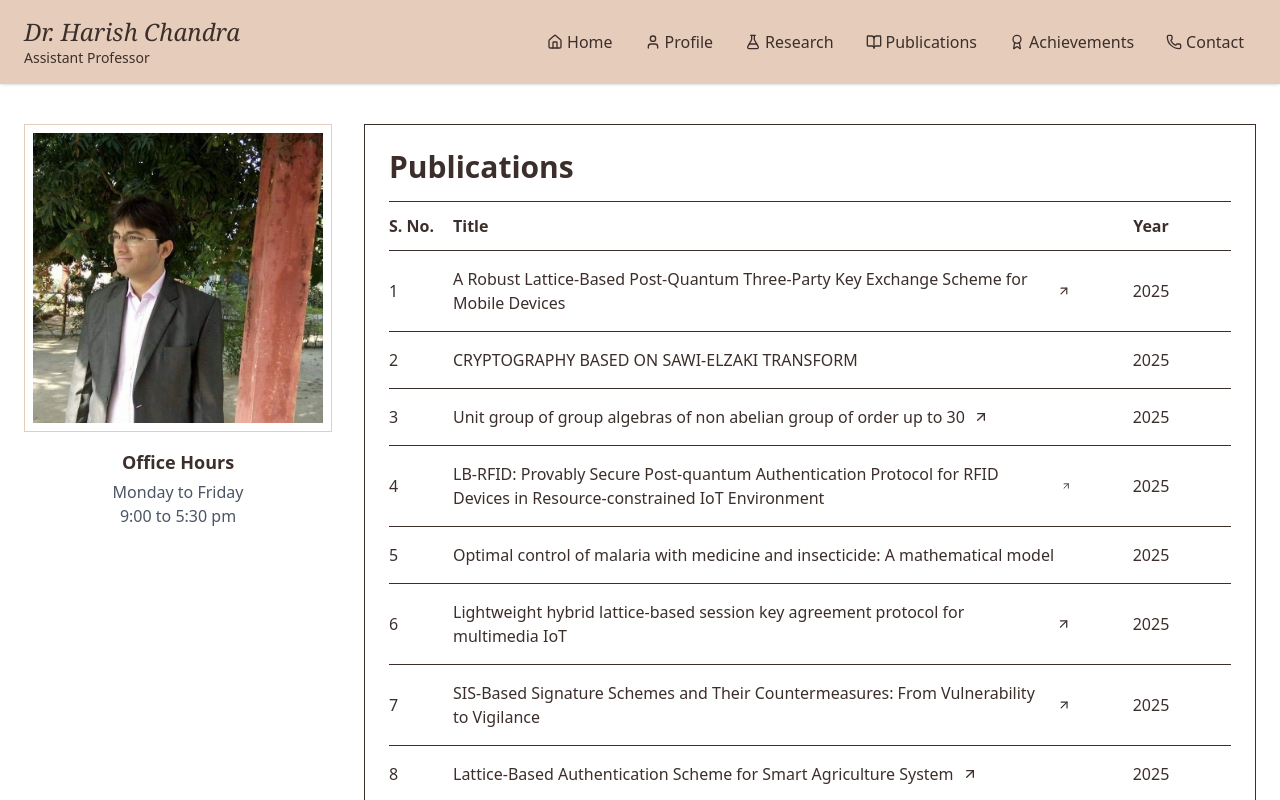
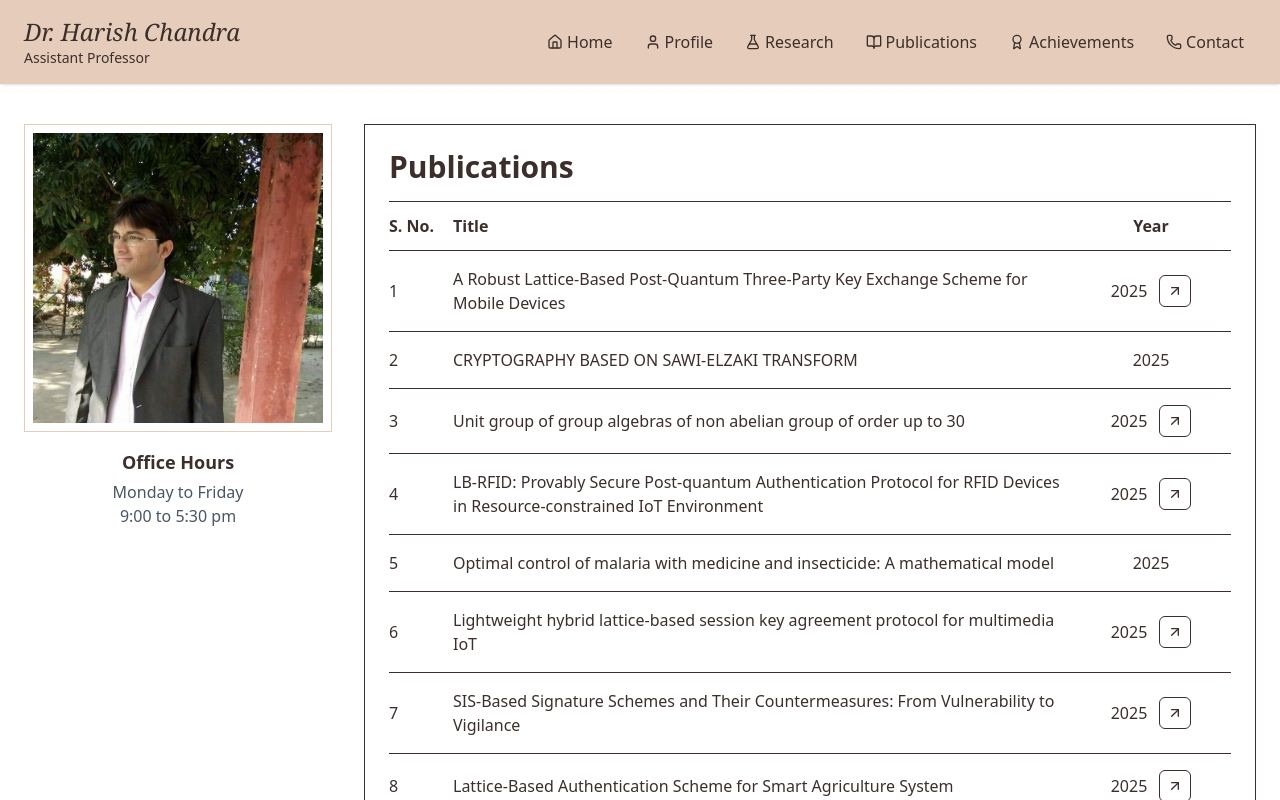
Before and after one commit to atul1507/DrHarishChandra, a React (Vite) app: page /publications in a window 1280 px wide. Shown: the top 800 px of the page. Built offline with nearby package versions, Linux system fonts and the light colour scheme.

Commit message:
Fixed Arrow Link

```diff
--- a/src/pages/Publications.jsx
+++ b/src/pages/Publications.jsx
@@ -59,31 +59,66 @@ const Publications = () => {
         </thead>
 
         <tbody>
-          {publications.map(pub => (
+          {publications.map((pub) => (
             <tr
               key={pub.id}
-              className="border-b border-[#3C2F2B] hover:bg-[#3C2F2B] hover:text-white transition-colors"
+              className="
+                group
+                border-b border-[#3C2F2B]
+                hover:bg-[#3C2F2B]
+                hover:text-white
+                transition-colors
+              "
             >
+              {/* S. No */}
               <td className="py-4">{pub.id}</td>
 
+              {/* Title */}
               <td className="py-4">
                 {pub.link ? (
                   <a
                     href={pub.link}
                     target="_blank"
                     rel="noopener noreferrer"
-                    className="flex items-center gap-2 no-underline"
+                    className="no-underline"
                   >
-                    <span>{pub.title}</span>
-                    <ArrowUpRight size={16} />
+                    {pub.title}
                   </a>
                 ) : (
                   <span>{pub.title}</span>
                 )}
               </td>
 
-              <td className="py-4 text-center">
-                {pub.year}
+              {/* Year + separate Arrow */}
+              <td className="py-4">
+                <div className="flex items-center justify-center gap-3">
+                  {/* Year text ONLY */}
+                  <span>{pub.year}</span>
+
+                  {/* Arrow button ONLY if link exists */}
+                  {pub.link && (
+                    <a
+                      href={pub.link}
+                      target="_blank"
+                      rel="noopener noreferrer"
+                      className="
+                        flex items-center justify-center
+                        w-8 h-8
+                        rounded-md
+                        border border-[#3C2F2B]
+                        text-[#3C2F2B]
+                        cursor-pointer
+                        transition-all
+
+                        group-hover:border-white
+                        group-hover:text-white
+                      "
+                      aria-label="Open publication"
+                    >
+                      <ArrowUpRight size={16} />
+                    </a>
+                  )}
+                </div>
               </td>
             </tr>
           ))}
```
